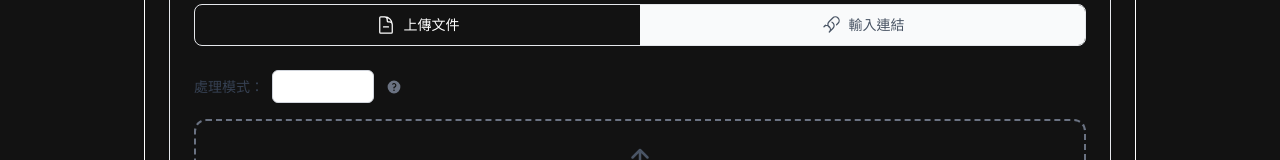
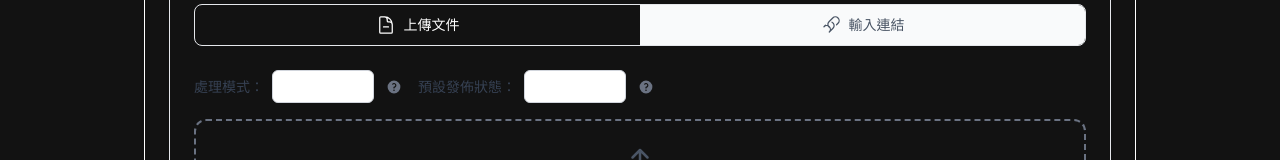
Before and after one commit to darwin7381/auto-article-tools, a Next.js app: page / in a window 1280 px wide. Shown: the part 245-405 px from the top of the page. Built offline with nearby package versions, Linux system fonts and the light colour scheme; no server answers; what @heroui/react would draw is missing.

Commit message:
Build error remove -stageview

```diff
--- a/src/agents/contentAgent.ts
+++ b/src/agents/contentAgent.ts
@@ -42,7 +42,8 @@ export async function processContent(markdownContent: string): Promise<string> {
 3. 進行內容初步處理、整理，使其成為專業的 PR 新聞稿
 4. 但需注意，要保留原始文章的所有重要信息和細節，包括連結、圖片、表格...格式和位置相符等
 5. 不要遺漏任何重要資訊，或過度簡化格式，仍須遵正客戶所給的原始內容格式和佈局，僅有大錯誤或大問題時，才進行修正
-6. 輸出必須保持正確的 Markdown 格式，維持標題層級、段落和列表的格式`;
+6. 輸出必須保持正確的 Markdown 格式，維持標題層級、段落和列表的格式
+7. 不同段落之間不要自己亂加一大堆奇怪的分隔線，未來我們是會轉換成 html 的，所以不要自己亂加分隔線「---」以免未來造成格式隱患`;
 
   // 用戶提示詞
   const userPrompt = `請處理以下來源內容，你正在進行將客戶或合作公司給的稿件，統一處理為正規專業的新聞稿，但必須尊重原始內容，不要遺漏任何重要資訊或錯誤簡化格式或過度進行改寫：
--- a/src/components/file-processing/IntegratedFileProcessor.tsx
+++ b/src/components/file-processing/IntegratedFileProcessor.tsx
@@ -72,7 +72,8 @@ const WordPressPublishComponent = ({
     tags?: Array<{ id: number }>;
   },
   processingParams?: {
-    mode: 'auto' | 'manual'
+    mode: 'auto' | 'manual',
+    defaultPublishStatus?: 'draft' | 'pending' | 'publish' | 'private' | 'future'
   },
   processState?: {
     currentStage?: string;
@@ -213,7 +214,7 @@ const WordPressPublishComponent = ({
     title: '',
     categories: '',
     tags: '',
-    status: 'draft' as 'publish' | 'draft' | 'pending' | 'future' | 'private',
+    status: (processingParams?.defaultPublishStatus || 'draft') as 'publish' | 'draft' | 'pending' | 'future' | 'private',
     isPrivate: false,
     slug: '',
     author: '',
@@ -221,8 +222,19 @@ const WordPressPublishComponent = ({
     date: new Date(Date.now() + 24 * 60 * 60 * 1000).toISOString().slice(0, 16) // 預設為明天的當前時間
   });
 
+  // 當processingParams.defaultPublishStatus變化時更新formData.status
+  useEffect(() => {
+    if (processingParams?.defaultPublishStatus) {
+      setFormData(prev => ({
+        ...prev,
+        status: processingParams.defaultPublishStatus as 'draft' | 'pending' | 'publish' | 'private' | 'future'
+      }));
+      console.log("更新表單發佈狀態為:", processingParams.defaultPublishStatus);
+    }
+  }, [processingParams?.defaultPublishStatus]);
+
   // 發布處理函數
-  const handlePublish = () => {
+  const handlePublish = useCallback(() => {
     if (!formData.title.trim()) {
       alert('請輸入文章標題');
       return;
@@ -236,7 +248,7 @@ const WordPressPublishComponent = ({
 
     // 使用publishToWordPress發布，內容將自動使用initialContent
     publishToWordPress(formData);
-  };
+  }, [formData, publishToWordPress]);
 
   // 顯示成功或錯誤訊息
   const renderPublishStatus = () => {
@@ -304,6 +316,13 @@ const WordPressPublishComponent = ({
       setTimeout(() => {
         console.log("自動模式：上架新聞階段自動確認");
         if (formData.title.trim()) {
+          // 設置預設發佈狀態
+          if (processingParams?.defaultPublishStatus) {
+            setFormData(prev => ({
+              ...prev,
+              status: processingParams.defaultPublishStatus as 'draft' | 'pending' | 'publish' | 'private' | 'future'
+            }));
+          }
           handlePublish();
         } else {
           console.warn("自動發布失敗：文章標題為空");
@@ -319,7 +338,7 @@ const WordPressPublishComponent = ({
         completeStage('publish-news', '已成功發布到WordPress');
       }, 500);
     }
-  }, [processingParams?.mode, isSubmitting, publishResult, formData.title, processState?.currentStage, completeStage]);
+  }, [processingParams?.mode, processingParams?.defaultPublishStatus, isSubmitting, publishResult, formData.title, processState?.currentStage, completeStage, handlePublish]);
 
   return (
     <div className="mt-2 pl-8 pr-0">
@@ -418,6 +437,13 @@ export default function IntegratedFileProcessor() {
     setIsAutoMode(isAuto);
     updateProcessingParams({
       mode: isAuto ? 'auto' : 'manual'
+    });
+  }, [updateProcessingParams]);
+
+  // 更新發佈狀態
+  const handlePublishStatusChange = useCallback((status: 'draft' | 'pending' | 'publish' | 'private' | 'future') => {
+    updateProcessingParams({
+      defaultPublishStatus: status
     });
   }, [updateProcessingParams]);
 
@@ -993,7 +1019,9 @@ export default function IntegratedFileProcessor() {
             {/* 處理模式選擇 */}
             <ProcessingModeSelector
               isAutoMode={isAutoMode}
+              defaultPublishStatus={processingParams?.defaultPublishStatus || 'draft'}
               onChange={handleModeChange}
+              onPublishStatusChange={handlePublishStatusChange}
             />
 
             {/* 文件上傳 */}
--- a/src/components/file-processing/sections/ProcessingSection.tsx
+++ b/src/components/file-processing/sections/ProcessingSection.tsx
@@ -4,7 +4,6 @@ import React from 'react';
 import ProgressDisplay from '@/components/progress/ProgressDisplay';
 import { Button } from '@/components/ui/button/Button';
 import { ProcessState } from '@/components/progress/ProgressDisplay';
-import { StageView } from '../dialogs/StageViewDialog';
 
 interface ProcessingSectionProps {
   processState: ProcessState | null;
--- a/src/components/file-processing/sections/UploadSection.tsx
+++ b/src/components/file-processing/sections/UploadSection.tsx
@@ -131,7 +131,7 @@ export default function UploadSection({
         <FileUpload
           onFileChange={onFileChange}
           selectedFile={selectedFile}
-          onReset={() => onFileChange(null as any)}
+          onReset={() => onFileChange(null as unknown as File)}
           supportedFormatsText="支持 PDF、DOCX 和 其他文本格式"
         />
       )}
--- a/src/components/ui/ProcessingModeSelector.tsx
+++ b/src/components/ui/ProcessingModeSelector.tsx
@@ -4,17 +4,22 @@ import React from 'react';
 
 /**
  * 處理模式選擇器組件
- * 允許用戶選擇自動或手動處理模式
+ * 允許用戶選擇自動或手動處理模式及WordPress發佈狀態
  */
 export const ProcessingModeSelector = ({
   isAutoMode,
-  onChange
+  defaultPublishStatus = 'draft',
+  onChange,
+  onPublishStatusChange
 }: {
   isAutoMode: boolean,
-  onChange: (isAuto: boolean) => void
+  defaultPublishStatus?: 'draft' | 'pending' | 'publish' | 'private' | 'future',
+  onChange: (isAuto: boolean) => void,
+  onPublishStatusChange?: (status: 'draft' | 'pending' | 'publish' | 'private' | 'future') => void
 }) => {
   return (
     <div className="mb-4">
+      <div className="flex items-center space-x-4">
         <div className="flex items-center space-x-2">
           <label className="text-sm font-medium text-gray-700 dark:text-gray-300">
             處理模式：
@@ -39,6 +44,36 @@ export const ProcessingModeSelector = ({
             </svg>
           </button>
         </div>
+
+        {/* 發佈狀態選擇器 */}
+        <div className="flex items-center space-x-2">
+          <label className="text-sm font-medium text-gray-700 dark:text-gray-300">
+            預設發佈狀態：
+          </label>
+          <select
+            className="rounded-md border border-gray-300 dark:border-gray-600 bg-white dark:bg-gray-800 px-3 py-1.5 text-sm"
+            value={defaultPublishStatus}
+            onChange={(e) => onPublishStatusChange?.(e.target.value as 'draft' | 'pending' | 'publish' | 'private' | 'future')}
+            aria-label="選擇發佈狀態"
+          >
+            <option value="draft">草稿</option>
+            <option value="pending">待審核</option>
+            <option value="publish">立即發佈</option>
+            <option value="private">私人</option>
+            <option value="future">定時發佈</option>
+          </select>
+          <button
+            type="button"
+            className="ml-1 text-gray-500 hover:text-gray-700 dark:text-gray-400 hover:dark:text-gray-300"
+            title="發佈狀態說明"
+            onClick={() => alert('草稿: 保存為草稿，需手動發佈\n待審核: 等待審核後才能發佈\n立即發佈: 發佈後立即公開\n私人: 僅登入用戶可見\n定時發佈: 在指定日期時間發佈')}
+          >
+            <svg xmlns="http://www.w3.org/2000/svg" viewBox="0 0 20 20" fill="currentColor" className="w-4 h-4">
+              <path fillRule="evenodd" d="M18 10a8 8 0 11-16 0 8 8 0 0116 0zM8.94 6.94a.75.75 0 11-1.061-1.061 3 3 0 112.871 5.026v.345a.75.75 0 01-1.5 0v-.5c0-.72.57-1.172 1.081-1.287A1.5 1.5 0 108.94 6.94zM10 15a1 1 0 100-2 1 1 0 000 2z" clipRule="evenodd" />
+            </svg>
+          </button>
+        </div>
+      </div>
     </div>
   );
 };
--- a/src/components/ui/taptip-editor/index.tsx
+++ b/src/components/ui/taptip-editor/index.tsx
@@ -165,7 +165,7 @@ export function TapEditor({ initialContent = '', onChange, placeholder = '開始
       // 設置光標位置但不強制滾動
       editor.commands.focus('start');
     }
-  }, [currentView, editor]); // 移除htmlSource依賴，避免每次內容變化都觸發滾動
+  }, [currentView, editor, htmlSource]); // 添加htmlSource作為依賴項
 
   // 單獨處理htmlSource變化的邏輯，不包含滾動
   useEffect(() => {
@@ -173,7 +173,7 @@ export function TapEditor({ initialContent = '', onChange, placeholder = '開始
       // 不設置內容，避免重新渲染和光標跳轉
       // 只在視圖切換時設置內容，而不是每次htmlSource變化都設置
     }
-  }, [htmlSource]);
+  }, [htmlSource, currentView, editor]);
 
   // 處理HTML源碼更改
   const handleHtmlChange = (e: React.ChangeEvent<HTMLTextAreaElement>) => {
--- a/src/context/ProcessingContext.tsx
+++ b/src/context/ProcessingContext.tsx
@@ -14,6 +14,7 @@ export type ProcessingMode = 'auto' | 'manual';
 // 處理參數類型，用於未來擴展
 export interface ProcessingParams {
   mode: ProcessingMode;
+  defaultPublishStatus?: 'draft' | 'pending' | 'publish' | 'private' | 'future'; // WordPress發佈狀態
   useWatermark?: boolean;        // 使用浮水印
   autoGenerateFeaturedImage?: boolean; // 自動生成首圖
   editorLabel?: string;          // 廣編標示
@@ -93,6 +94,7 @@ const ProcessingContext = createContext<ProcessingContextType | undefined>(undef
 // 默認處理參數
 const defaultProcessingParams: ProcessingParams = {
   mode: 'auto',               // 默認為自動模式
+  defaultPublishStatus: 'draft', // 默認為草稿
   useWatermark: false,
   autoGenerateFeaturedImage: false,
   autoSEO: false
```
Also changed, not shown: src/app/old-index-page/page.tsx (+5 -2 lines), src/components/file-processing/FileProcessor.tsx (+86 -4 lines), 1 other file (tests, documents, lock files or other folders). Lines whose indentation alone changed are shown as unchanged.
